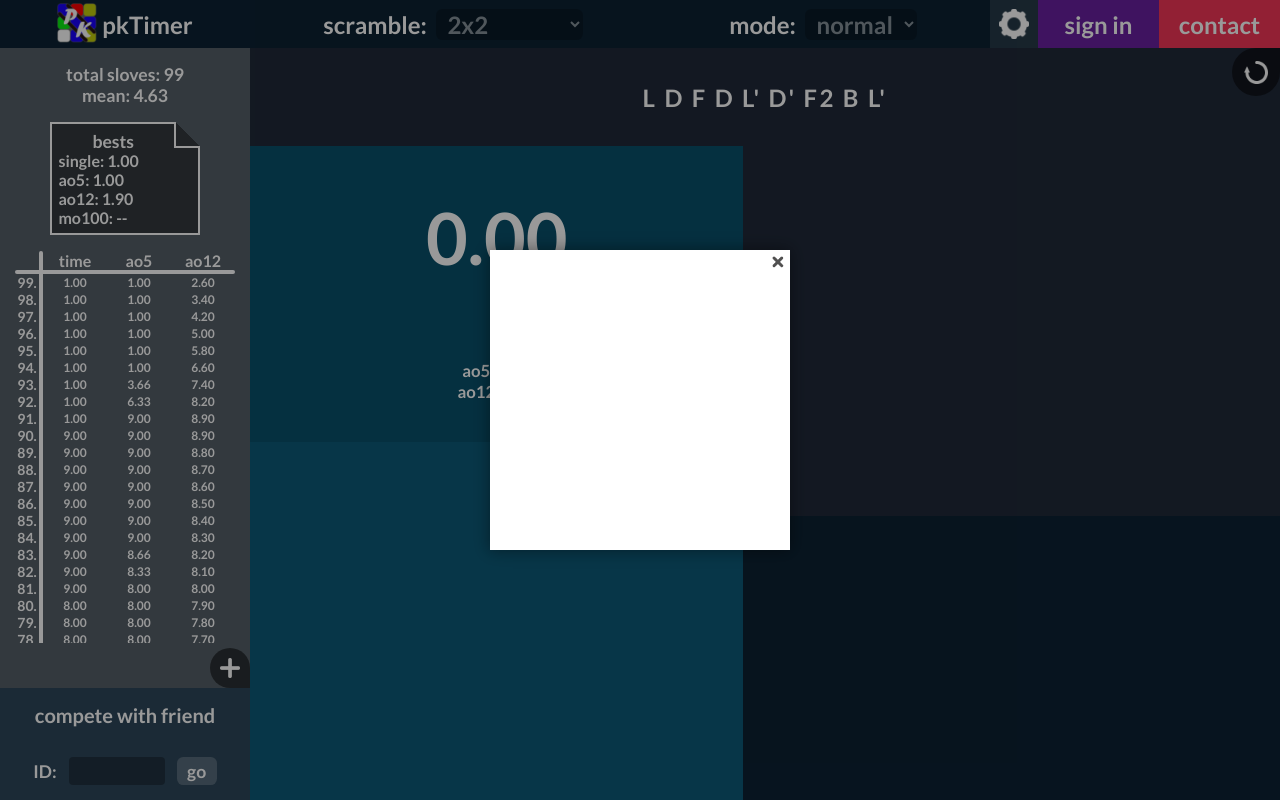
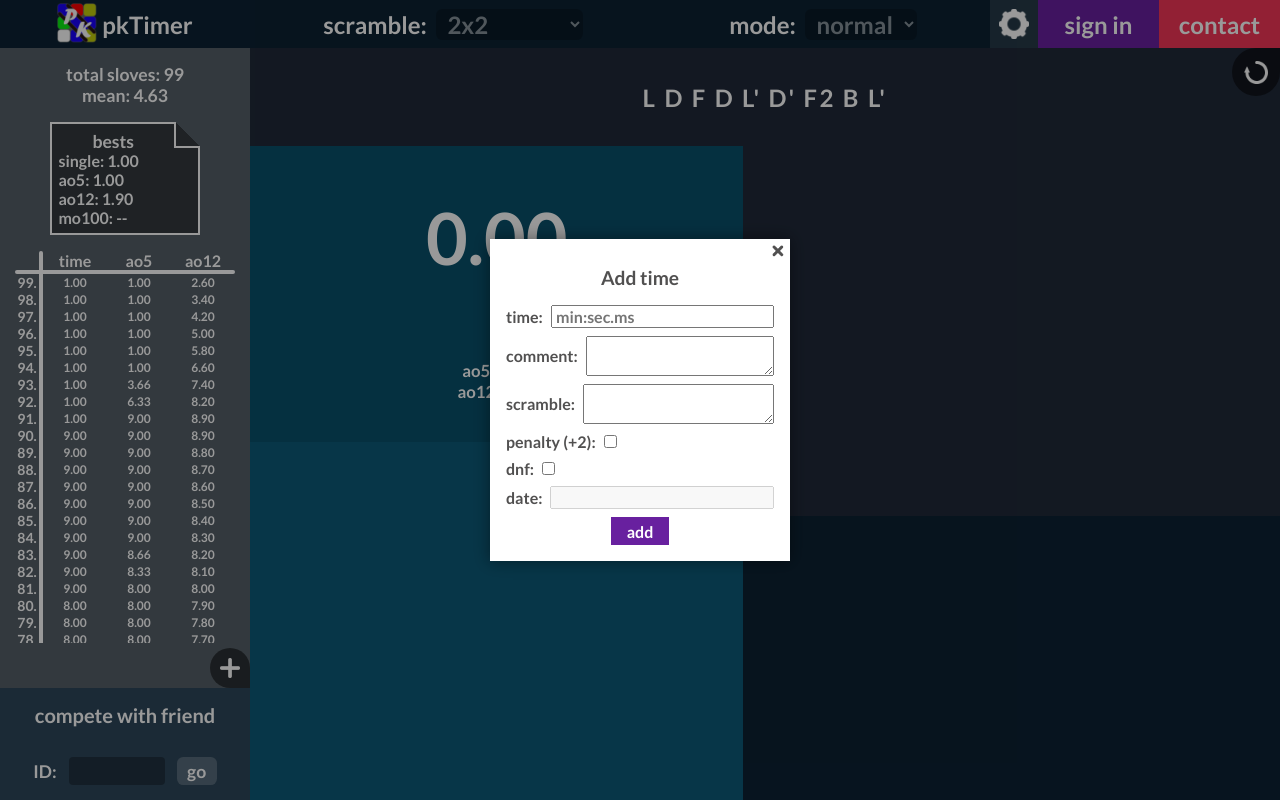
Before and after one commit to pawelkaczoruk/pk-timer, a Vue app: page / in a window 1280 px wide. Built offline with nearby package versions, Linux system fonts and the light colour scheme.

Commit message:
create add time modal structure and style it

```diff
--- a/src/assets/styles/variables.scss
+++ b/src/assets/styles/variables.scss
@@ -2,6 +2,7 @@
   --font-size: 16px;
 
   --text-color: white;
+  --modal-text-color: #515050;
   --purple: #68209F;
   --strawberry: #F23557;
   --navy-blue: #263A48;
--- a/src/components/Modal.vue
+++ b/src/components/Modal.vue
@@ -1,17 +1,68 @@
 <template>
   <div class="modal">
     <div class="modal-content">
-      <button class="close" @click="close()"></button>
+      <button class="close-btn" @click="close()"></button>
+
+      <h2>Add time</h2>
+
+      <div class="add-time">
+        <form>
+          <label>
+            time:
+            <input type="text" placeholder="min:sec.ms">
+          </label>
+
+          <label>
+            comment:
+            <textarea></textarea>
+          </label>
+
+          <label>
+            scramble:
+            <textarea></textarea>
+          </label>
+
+          <label>
+            penalty (+2):
+            <input type="checkbox">
+          </label>
+
+          <label>
+            dnf:
+            <input type="checkbox">
+          </label>
+
+          <label>
+            date:
+            <input type="text" disabled>
+          </label>
+
+          <button class="add-btn" type="submit">add</button>
+        </form>
+      </div>
     </div>
   </div>
 </template>
 
 <script>
+import { mapGetters, mapActions } from 'vuex'
+
 export default {
   name: 'Modal',
+  computed: mapGetters(['getModal']),
   methods: {
+    ...mapActions(['setModal']),
+
     close() {
+      this.setModal('');
+    }
+  },
+  watch: {
+    getModal: (val) => {
+      const modal = document.getElementsByClassName('modal')[0];
 
+      if(val === 'add') modal.style.display = 'flex';
+      else if(val === '') modal.style.display = 'none';
     }
   }
 }
@@ -31,15 +82,52 @@ export default {
 
 .modal-content {
   width: 300px;
-  height: 300px;
-  text-align: right;
+  min-height: 300px;
   background: white;
   box-shadow: 0 0 15px 1px rgba(0, 0, 0, .4);
+  text-align: right;
+  overflow-x: hidden;
 
-  button {
+  * {
+    color: black;
+    font-size: 1rem;
+    color: var(--modal-text-color);
+  }
+
+  h2 {
+    text-align: center;
+    font-size: 1.2rem;
+  }
+
+  .add-time {
+    width: 100%;
+    padding: 1rem;
+    text-align: left;
+  }
+
+  form > label {
+    display: flex;
+    align-items: center;
+    margin-bottom: .5rem;
+
+    input[type=text], textarea {
+      flex: 1;
+      padding: 0 .2rem;
+    }
+
+    input, textarea {
+      margin-left: .5rem;
+    }
+
+    input {
+      font-size: 1rem;
+    }
+  }
+}
+
+.close-btn {
   width: 1.5rem;
   height: 1.5rem;
-    color: black;
   border: none;
   outline: none;
   background: transparent;
@@ -49,6 +137,20 @@ export default {
   background-repeat: no-repeat;
   cursor: pointer;
 }
+
+.add-btn {
+  display: block;
+  margin: 0 auto;
+  border: none;
+  background: var(--purple);
+  color: white;
+  padding: .3rem 1rem;
+  cursor: pointer;
+  transition: background .2s linear;
+
+  &:hover {
+    background: var(--purple-hover);
+  }
 }
 
 </style>
--- a/src/components/Stats.vue
+++ b/src/components/Stats.vue
@@ -55,7 +55,7 @@
       </table>
     </div>
 
-    <button></button>
+    <button @click="setModal('add')"></button>
   </div>
 </template>
 
@@ -68,7 +68,7 @@ export default {
   name: 'Stats',
   mixins: [timeFormatterMixin, getAvgMixin],
   computed: mapGetters(['getCubeCopy']),
-  methods: mapActions(['addAvgToCubeCopy']),
+  methods: mapActions(['addAvgToCubeCopy', 'setModal']),
   created() {
     const list = this.getCubeCopy.list;
 
--- a/src/store/modules/timer.js
+++ b/src/store/modules/timer.js
@@ -2,14 +2,16 @@ const state = {
   selectedCube: 'cube2x2',
   timerColor: 'white',
   time: 0,
-  scramble: []
+  scramble: [],
+  modal: ''
 };
 
 const getters = {
   getSelectedCube: state => state.selectedCube,
   getTimerColor: state => state.timerColor,
   getTimeValue: state => state.time,
-  getScramble: state => state.scramble
+  getScramble: state => state.scramble,
+  getModal: state => state.modal
 };
 
 const actions = {
@@ -28,6 +30,10 @@ const actions = {
 
   setScramble({commit}, scramble) {
     commit('SET_SCRAMBLE', scramble);
+  },
+
+  setModal({commit}, modal) {
+    commit('SET_MODAL', modal);
   }
 };
 
@@ -35,7 +41,8 @@ const mutations = {
   SET_SELECTED_CUBE: (state, cube) => state.selectedCube = cube,
   SET_TIMER_COLOR: (state, color) => state.timerColor = color,
   SET_TIME_VALUE: (state, time) => state.time = time,
-  SET_SCRAMBLE: (state, scramble) => state.scramble = scramble
+  SET_SCRAMBLE: (state, scramble) => state.scramble = scramble,
+  SET_MODAL: (state, modal) => state.modal = modal
 };
 
 export default {
```
Lines whose indentation alone changed are shown as unchanged.
